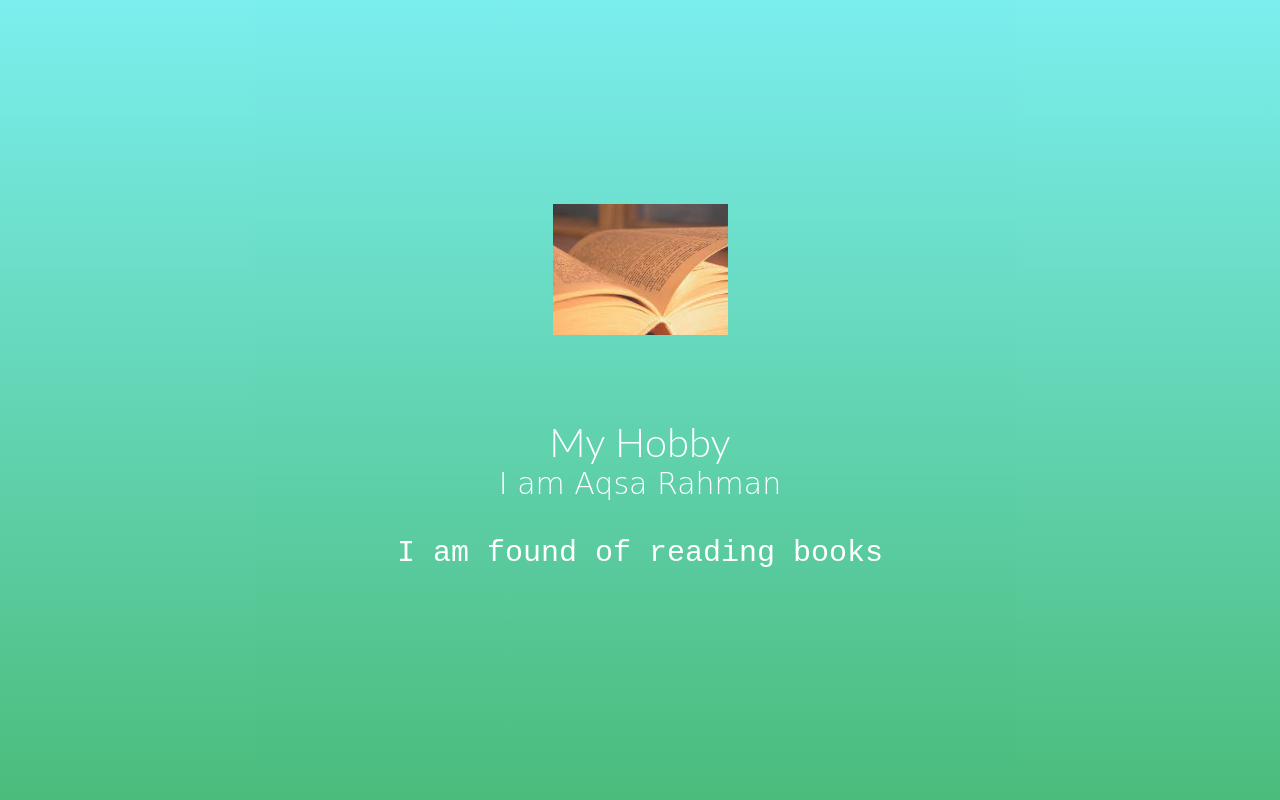
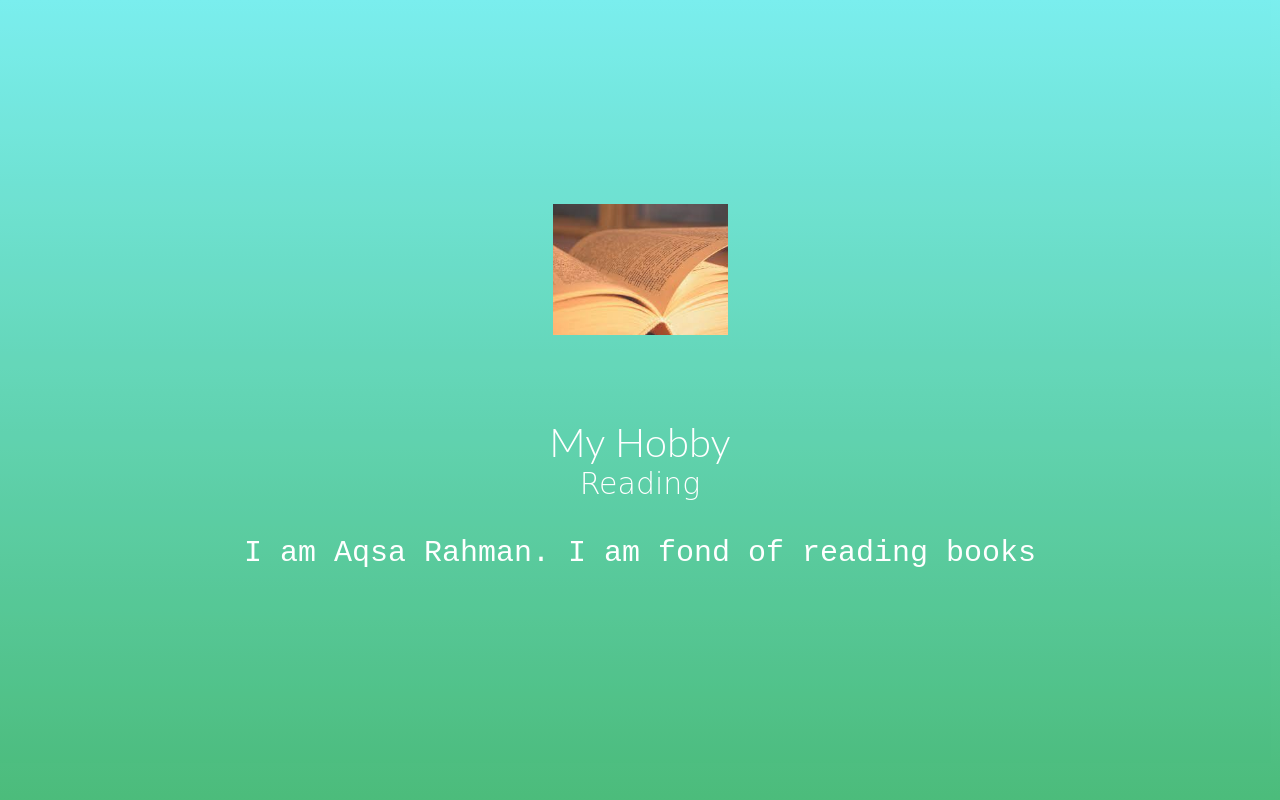
Before and after one commit to Aqsarah/project-57, a plain HTML site: page index.html in a window 1280 px wide. Shown: the top 800 px of the page. Drawn offline with Linux system fonts and the light colour scheme.

Commit message:
Add files via upload

```diff
--- a/index.html
+++ b/index.html
@@ -10,8 +10,8 @@
     <section id="welcome" class="parallax-container">
         <div class="parallax-inner">
             <img src="book.jpg" class="profile" />
-            <h1>My Hobby <br> <span id="name"> I am Aqsa Rahman</span> </h1>
-            <h2> I am found of reading books</h2>
+            <h1>My Hobby <br> <span id="name"> Reading</span> </h1>
+            <h2>I am Aqsa Rahman. I am fond of reading books</h2>
         </div>
     </section>
 
```
